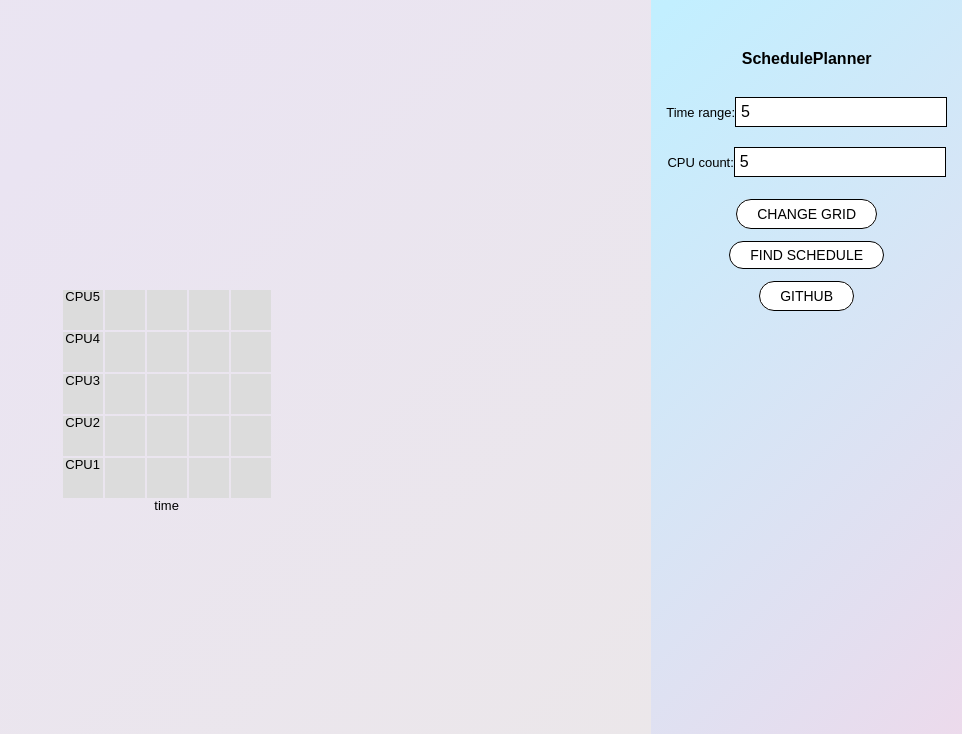
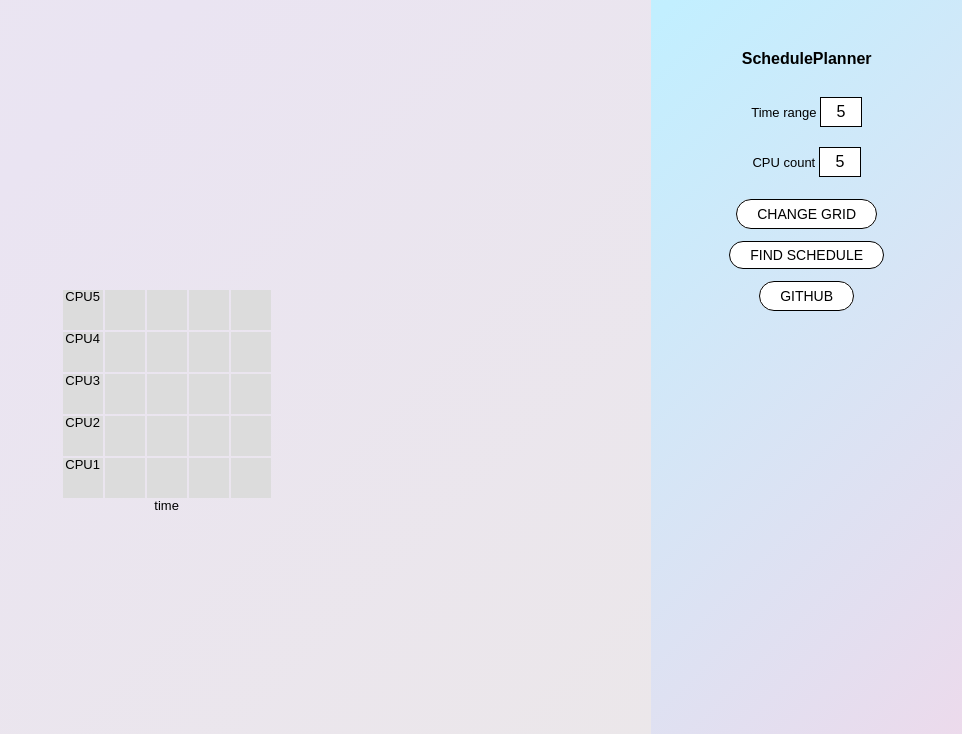
Before and after one commit to oleggr/SchedulePlanner, a React (Create React App) app in the folder frontend/: page / in a window 1280 px wide. Shown: the top 734 px of the page, without its empty margins (318-1280 px from the left). Built offline with nearby package versions, Linux system fonts and the light colour scheme.

Commit message:
ui update

```diff
--- a/frontend/src/App.css
+++ b/frontend/src/App.css
@@ -49,7 +49,6 @@ button:hover {
   margin: 20px auto;
   outline: none;
   transition: 0.3s ease;
-  text-decoration: none;
 }
 
 .btn:hover {
@@ -58,7 +57,8 @@ button:hover {
 }
 
 input {
-  width: 200px;
+  width: 30px;
+  text-align: center;
   font-size: 16px;
   line-height: 10px;
   color: black;
--- a/frontend/src/grid.js
+++ b/frontend/src/grid.js
@@ -31,7 +31,16 @@ const Grid = ({
   };
 
   const sendToBackend = (e) => {
-    var body = {
+    field_arr.map((schedule_row, schedule_row_index) => (
+        // eslint-disable-next-line array-callback-return
+        schedule_row.map((schedule_cell, schedule_cell_index) => {
+          if(schedule_cell === 2) {
+            field_arr[schedule_row_index][schedule_cell_index] = 0;
+          }
+        })
+    ))
+
+    const body = {
       "field": field_arr,
       "task_workload": parseInt(inputCells) - 1, // send index here (max number - 1)
     };
@@ -103,7 +112,7 @@ const Grid = ({
 
         <div className="inputblock">
           <div>
-            <label htmlFor="cells">Time range:</label>
+            <label htmlFor="cells">Time range </label>
             <input
               type="text"
               placeholder="Time range"
@@ -114,7 +123,7 @@ const Grid = ({
           </div>
 
           <div>
-            <label htmlFor="rows">CPU count:</label>
+            <label htmlFor="rows">CPU count </label>
             <input
               type="text"
               placeholder="CPU count"
```
